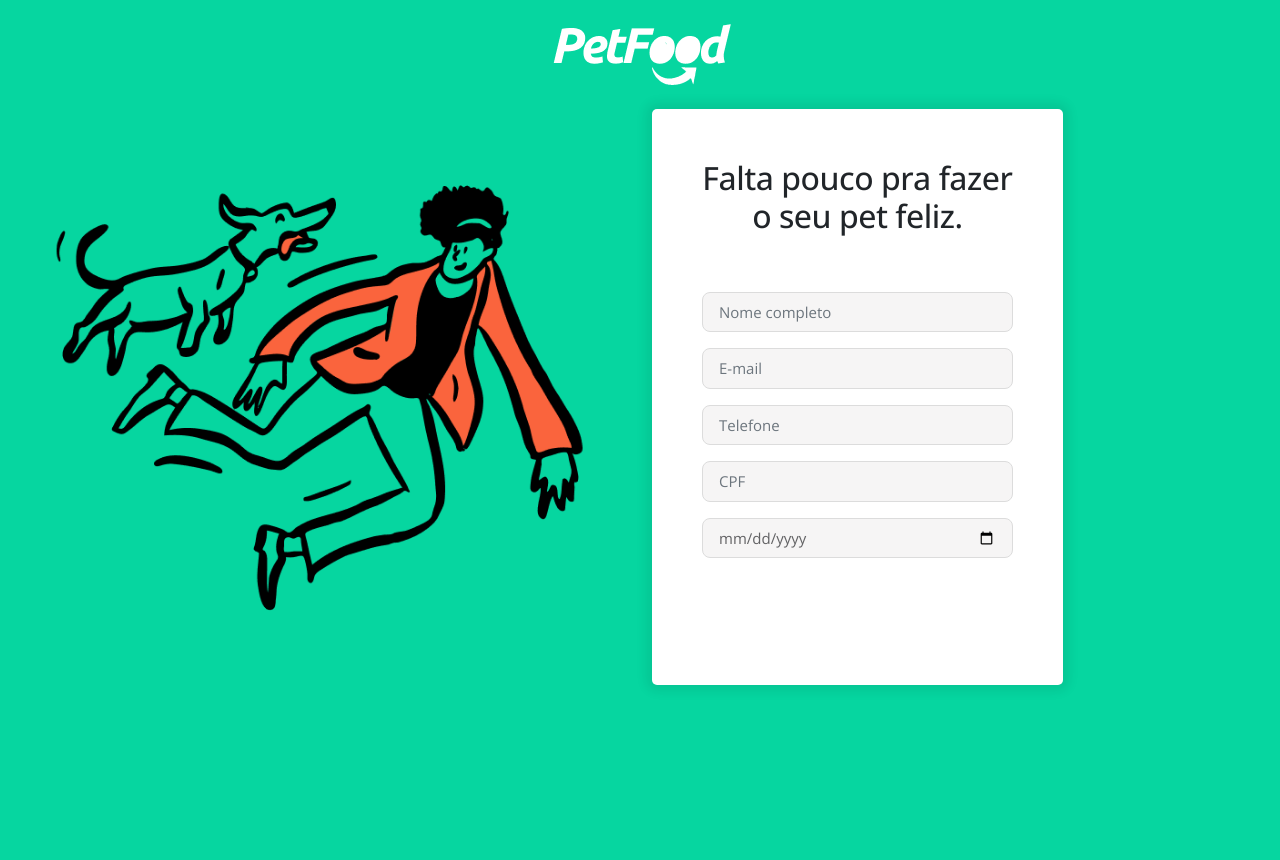
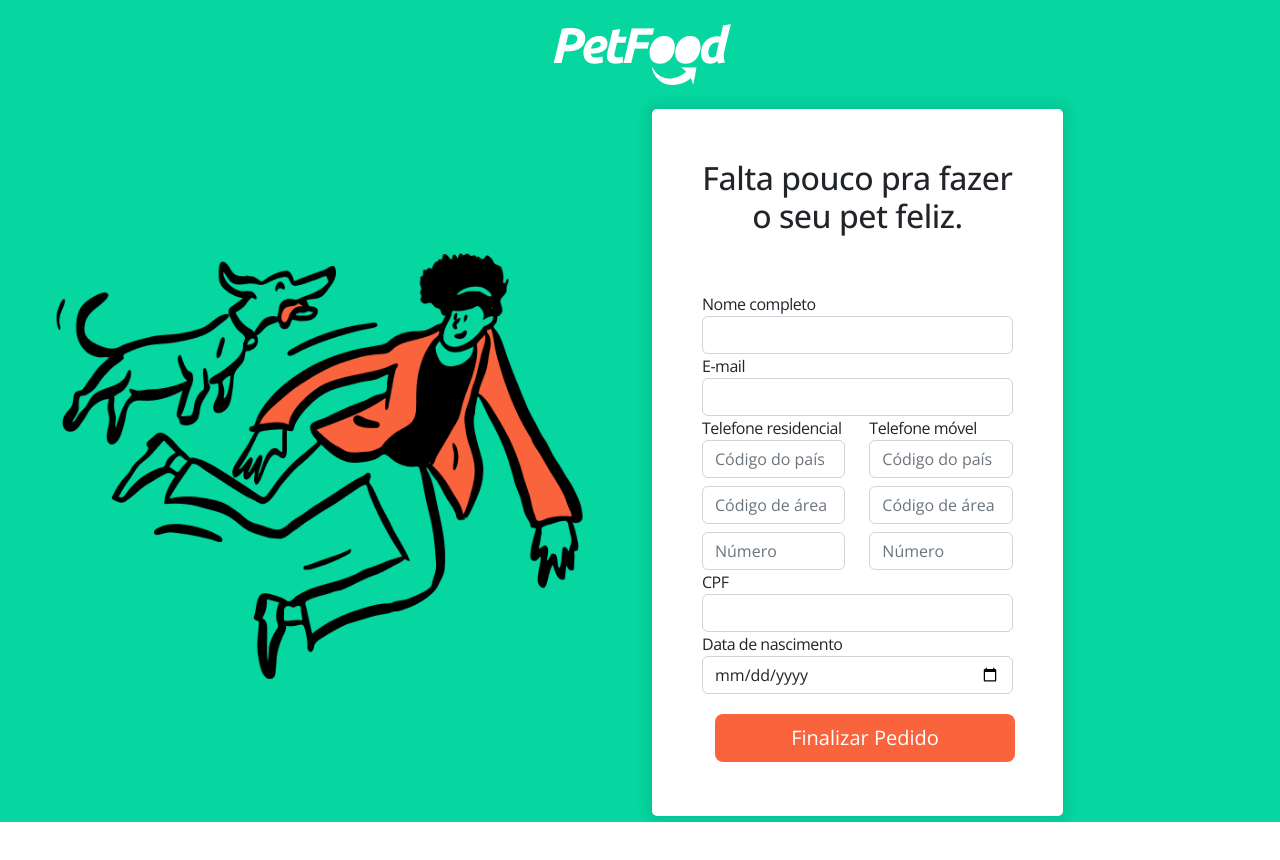
Before and after one commit to davidgoulart-dev/petfood, a React app: page /cadastro in a window 1280 px wide. After the commit the page ends 822 px from the top, so only its background shows below. Built offline with nearby package versions, Linux system fonts and the light colour scheme.

Commit message:
frontend do cadastro alterado para enviar as informações necessária ao backend

```diff
--- a/package.json
+++ b/package.json
@@ -10,6 +10,7 @@
     "@testing-library/react": "^14.0.0",
     "@testing-library/user-event": "^14.4.3",
     "google-map-react": "^2.2.0",
+    "immer": "^10.0.2",
     "react": "^18.2.0",
     "react-dock": "^0.6.0",
     "react-dom": "^18.2.0",
--- a/src/pages/cadastro/index.js
+++ b/src/pages/cadastro/index.js
@@ -1,8 +1,50 @@
 import Illustration from '../../assets/illustration.png'
 import Header from '../../components/header';
 import './styles.css'
+import { useState } from 'react'
 
 const Cadastro = () => {
+    const [custumer, setCustumer] = useState({
+        "phones": {
+            "home_phone": {
+              "country_code": "",
+              "area_code": "",
+              "number": ""
+            },
+            "mobile_phone": {
+              "country_code": "",
+              "area_code": "",
+              "number": ""
+            }
+          },
+        "external_id": new Date().getTime().toString(),
+        "name": "",
+        "type": "individual",
+        "country": "br",
+        "email": "",
+        "document": ""
+    });
+    const goToCheckout = () => {
+        console.log(custumer)
+    }
+
+    const handleInputChange = (e, field) => {
+        setCustumer({ ...custumer, [field]: e.target.value });
+    }
+
+    const handlePhoneChange = (e, phoneType, field) => {
+        setCustumer({
+            ...custumer,
+            phones: {
+                ...custumer.phones,
+                [phoneType]: {
+                    ...custumer.phones[phoneType],
+                    [field]: e.target.value
+                }
+            }
+        });
+    }
+
     return (
         <div className="container-fluid h-100 background">
             <Header whiteVersion hideCart />
@@ -15,35 +57,83 @@ const Cadastro = () => {
                         <h2 className='text-center'>Falta pouco pra fazer o seu pet feliz.</h2>
                         <br />
                         <br />
+                        <div className="form-group">
+                            <label>Nome completo</label>
                             <input type="text"
-                    placeholder="Nome completo"
-                     className="form-control form-control-lg mb-3" />
+                            onChange={(e) => handleInputChange(e, 'name')}
+                            className="form-control" />
+                        </div>
+
+                        <div className="form-group">
+                            <label>E-mail</label>
+                            <input type="text"
+                            onChange={(e) => handleInputChange(e, 'email')}
+                            className="form-control" />
+                        </div>
+
+                        <div className="row">
+                            <div className="col">
+                                <div className="form-group">
+                                    <label>Telefone residencial</label>
+                                    <input type="text"
+                                    placeholder="Código do país"
+                                    onChange={(e) => handlePhoneChange(e, 'home_phone', 'country_code')}
+                                    className="form-control mb-2" />
 
                                     <input type="text"
-                    placeholder="E-mail"
-                    className="form-control form-control-lg mb-3" />
+                                    placeholder="Código de área"
+                                    onChange={(e) => handlePhoneChange(e, 'home_phone', 'area_code')}
+                                    className="form-control mb-2" />
 
                                     <input type="text"
-                    placeholder="Telefone"
-                     className="form-control form-control-lg mb-3" />
-
-                    <input type="text"
-                    placeholder="CPF"
-                     className="form-control form-control-lg mb-3" />
-
-                    <input type="date"
-                    placeholder="Data de nascimento"
-                     className="form-control form-control-lg mb-3" />
-
-                     <button className='btn btn-lg btn-block btn-secondary'>
-                            Finalizar Pedido
-                     </button>
-
-                </div>
-
+                                    placeholder="Número"
+                                    onChange={(e) => handlePhoneChange(e, 'home_phone', 'number')}
+                                    className="form-control" />
                                 </div>
                             </div>
 
+                            <div className="col">
+                                <div className="form-group">
+                                    <label>Telefone móvel</label>
+                                    <input type="text"
+                                    placeholder="Código do país"
+                                    onChange={(e) => handlePhoneChange(e, 'mobile_phone', 'country_code')}
+                                    className="form-control mb-2" />
+
+                                    <input type="text"
+                                    placeholder="Código de área"
+                                    onChange={(e) => handlePhoneChange(e, 'mobile_phone', 'area_code')}
+                                    className="form-control mb-2" />
+
+                                    <input type="text"
+                                    placeholder="Número"
+                                    onChange={(e) => handlePhoneChange(e, 'mobile_phone', 'number')}
+                                    className="form-control" />
+                                </div>
+                            </div>
+                        </div>
+
+                        <div className="form-group">
+                            <label>CPF</label>
+                            <input type="text"
+                            onChange={(e) => handleInputChange(e, 'document')}
+                            className="form-control" />
+                        </div>
+
+                        <div className="form-group">
+                            <label>Data de nascimento</label>
+                            <input type="date"
+                            className="form-control" />
+                        </div>
+
+                        <div className="form-group">
+                            <button onClick={goToCheckout} className='btn btn-lg btn-block custom-button'>
+                                Finalizar Pedido
+                            </button>
+                        </div>
+                    </div>
+                </div>
+            </div>
         </div>
     );
 }
--- a/src/pages/cadastro/styles.css
+++ b/src/pages/cadastro/styles.css
@@ -1,3 +1,25 @@
 .background {
     background-color: rgb(6, 214, 160);
 }
+
+button {
+    position: relative;
+    z-index: 9999;
+    background-color: #ff0000;
+    color: #ffffff;
+    border: none;
+    padding: 15px 32px;
+    text-align: center;
+    text-decoration: none;
+    display: inline-block;
+    font-size: 16px;
+    margin: 4px 2px;
+    cursor: pointer;
+}
+.custom-button {
+    background-color: #FA643D !important;
+    color: #ffffff;
+    margin-left: 13px;
+    margin-top: 20px;
+    width: 300px;
+}
--- a/src/store/modules/shop/reducer.js
+++ b/src/store/modules/shop/reducer.js
@@ -1,3 +1,6 @@
+import { produce } from 'immer'
+
+
 const INITIAL_STATE = {
     custumer: {},
 }
@@ -5,7 +8,9 @@ const INITIAL_STATE = {
 function shop (state = INITIAL_STATE , action) {
     switch(action.type) {
         case 'SET_CUSTUMER': {
-            //LÓGICA
+            return produce(state, (draft) => {
+                draft.custumer = action.custumer
+            })
         }
         default:
             return state;
--- a/src/styles/global.css
+++ b/src/styles/global.css
@@ -2,68 +2,14 @@
 :root {
     --primary: rgb(6, 214, 160);
     --secondary: rgb(250, 100, 61);
-
 }
 html, body {
-    height: 108%;
     overflow-x: hidden;
     font-family: 'Open Sans', sans-serif;
     letter-spacing: -0.03em;
-
 }
 
-
-input[type='text'],
-input[type='email'],
-input[type='password'],
-input[type='date'],
-input[type='text']:disabled,
-input[type='email']:disabled,
-input[type='password']:disabled,
-input[type='date']:disabled {
-    font-size: 15px;
-    background: #f6f5f5;
-    border: 0.5px solid #dcdcdc;
-    outline: none;
-    color: #626264;
-
-}
-.bg-primary {
-    background-color: rgb(var(--primary)) !important;
-}
-
-.bg-secondary {
-    background-color: rgb(var(--secondary)) !important;
-}
-.btn {
-    font-size: 15px;
-    width: 100%;
-    height: 61px;
-}
-.btn-primary,
-.btn-primary:hover,
-.btn-primary:focus,
-.btn-primary:active,
-.btn-primary:disabled{
-    background-color: rgb(var(--primary)) !important;
-    border-color: rgb(var(--primary)) !important;
-
-}
-
-.btn-secondary,
-.btn-secondary:hover,
-.btn-secondary:focus,
-.btn-secondary:active,
-.btn-secondary:disabled{
-    background-color: rgb(var(--secondary)) !important;
-    border-color: rgb(var(--secondary)) !important;
-
-}
-
-
-
-
-
+/* Rest of your CSS */
 
 .box {
     background: #fff;
@@ -71,5 +17,20 @@ input[type='date']:disabled {
     border-radius: 5px;
     display: inline-block;
     padding: 50px;
+    overflow: auto; /* Add this to ensure the content inside the box is scrollable if it overflows */
+}
 
+button {
+    position: relative;
+    z-index: 9999;
+    background-color: #ff0000; /* Cor de fundo vermelha */
+    color: #ffffff; /* Cor do texto branca */
+    border: none; /* Remove a borda padrão */
+    padding: 15px 32px; /* Adiciona algum preenchimento */
+    text-align: center; /* Centraliza o texto */
+    text-decoration: none; /* Remove o sublinhado */
+    display: inline-block;
+    font-size: 16px;
+    margin: 4px 2px;
+    cursor: pointer;
 }
```
Also changed, not shown: 1 other file. Lines whose indentation alone changed are shown as unchanged.
